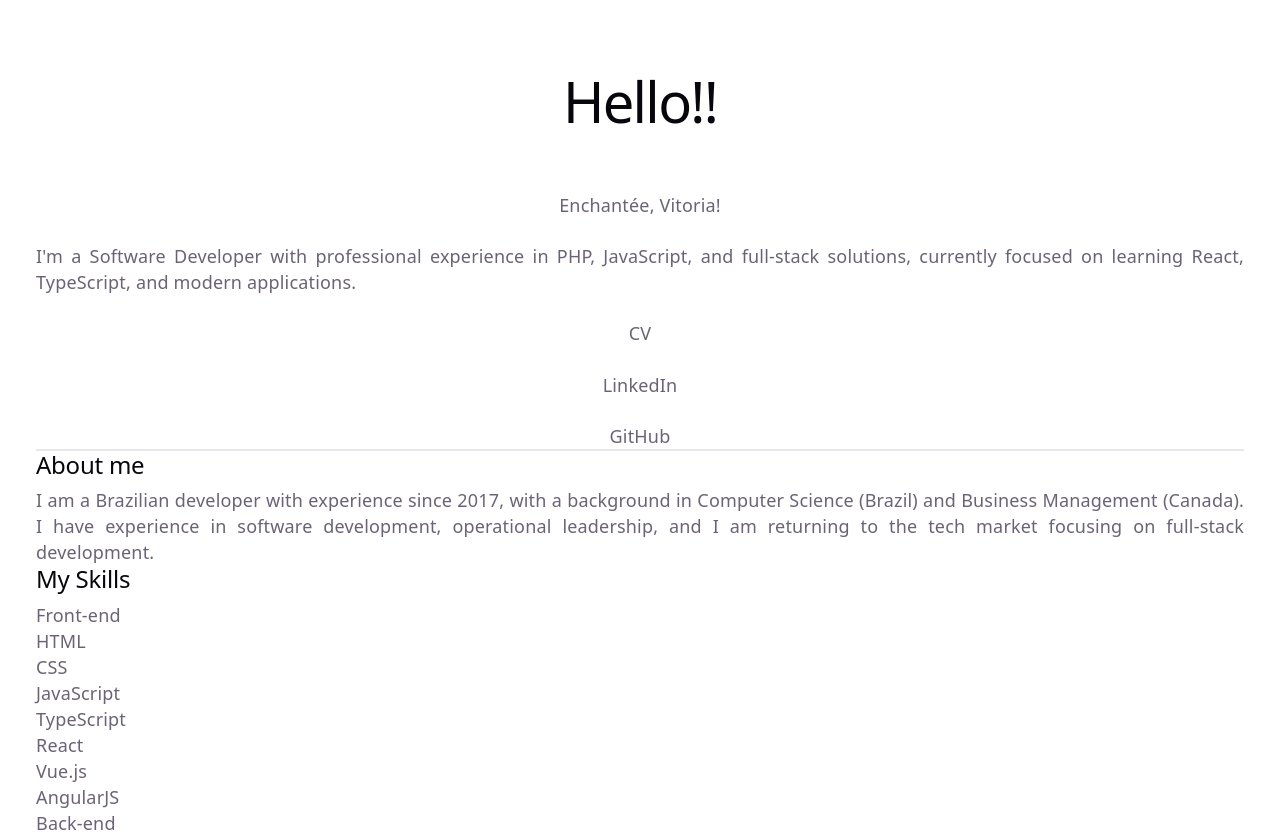
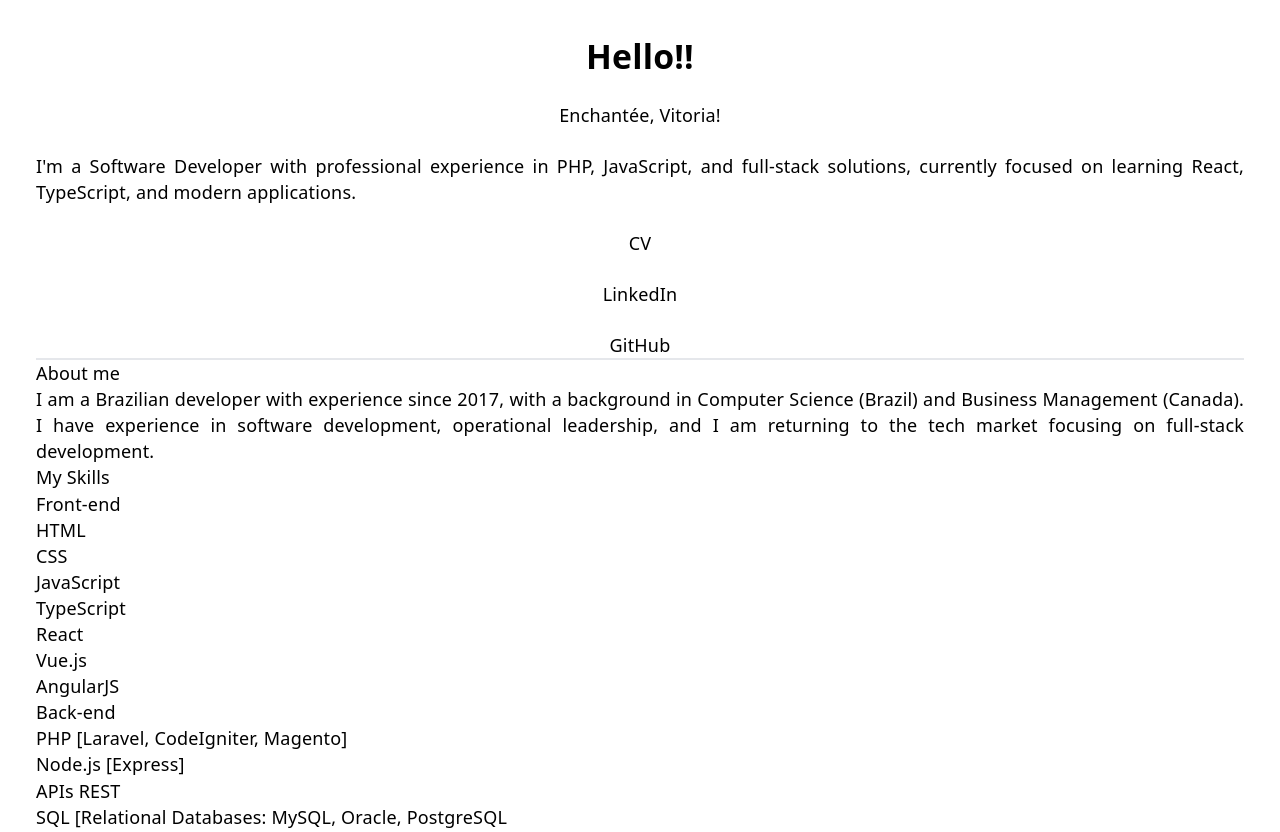
Before and after one commit to mlnvitoria/mlnvitoria.github.io, a React (Vite) app: page / in a window 1280 px wide. Shown: the top 832 px of the page. Built offline with nearby package versions, Linux system fonts and the light colour scheme.

Commit message:
Keeping theme for tailwindcss

```diff
--- a/src/index.css
+++ b/src/index.css
@@ -1,18 +1,22 @@
 @import "tailwindcss";
 
+@theme {
+  --color-salmon: #c77d57;
+
+  --color-vividviolet: #9F00FF;
+  --color-vividviolet-950: #450071;
+  --color-vividviolet-900: #57008D;
+  --color-vividviolet-800: #6800AA;
+  --color-vividviolet-700: #7A00C6;
+  --color-vividviolet-600: #8B00E2;
+  --color-vividviolet-500: #9F00FF;
+  --color-vividviolet-400: #A81CFF;
+  --color-vividviolet-300: #B238FF;
+  --color-vividviolet-200: #BD54FF;
+  --color-vividviolet-100: #C871FF;
+}
+
 :root {
-  --text: #6b6375;
-  --text-h: #08060d;
-  --bg: #fff;
-  --border: #e5e4e7;
-  --code-bg: #f4f3ec;
-  --accent: #aa3bff;
-  --accent-bg: rgba(170, 59, 255, 0.1);
-  --accent-border: rgba(170, 59, 255, 0.5);
-  --social-bg: rgba(244, 243, 236, 0.5);
-  --shadow:
-    rgba(0, 0, 0, 0.1) 0 10px 15px -3px, rgba(0, 0, 0, 0.05) 0 4px 6px -2px;
-
   --sans: system-ui, 'Segoe UI', Roboto, sans-serif;
   --heading: system-ui, 'Segoe UI', Roboto, sans-serif;
   --mono: ui-monospace, Consolas, monospace;
@@ -31,64 +35,3 @@
     font-size: 16px;
   }
 }
-
-@media (prefers-color-scheme: dark) {
-  :root {
-    --text: #9ca3af;
-    --text-h: #f3f4f6;
-    --bg: #16171d;
-    --border: #2e303a;
-    --code-bg: #1f2028;
-    --accent: #c084fc;
-    --accent-bg: rgba(192, 132, 252, 0.15);
-    --accent-border: rgba(192, 132, 252, 0.5);
-    --social-bg: rgba(47, 48, 58, 0.5);
-    --shadow:
-      rgba(0, 0, 0, 0.4) 0 10px 15px -3px, rgba(0, 0, 0, 0.25) 0 4px 6px -2px;
-  }
-
-  #social .button-icon {
-    filter: invert(1) brightness(2);
-  }
-}
-
-body {
-  margin: 0;
-}
-
-#root {
-  max-width: 100%;
-  margin: 0 auto;
-  display: flex;
-  flex-direction: column;
-  box-sizing: border-box;
-}
-
-h1,
-h2 {
-  font-family: var(--heading);
-  font-weight: 500;
-  color: var(--text-h);
-}
-
-h1 {
-  font-size: 56px;
-  letter-spacing: -1.68px;
-  margin: 32px 0;
-  @media (max-width: 1024px) {
-    font-size: 36px;
-    margin: 20px 0;
-  }
-}
-h2 {
-  font-size: 24px;
-  line-height: 118%;
-  letter-spacing: -0.24px;
-  margin: 0 0 8px;
-  @media (max-width: 1024px) {
-    font-size: 20px;
-  }
-}
-p {
-  margin: 0;
-}
```
